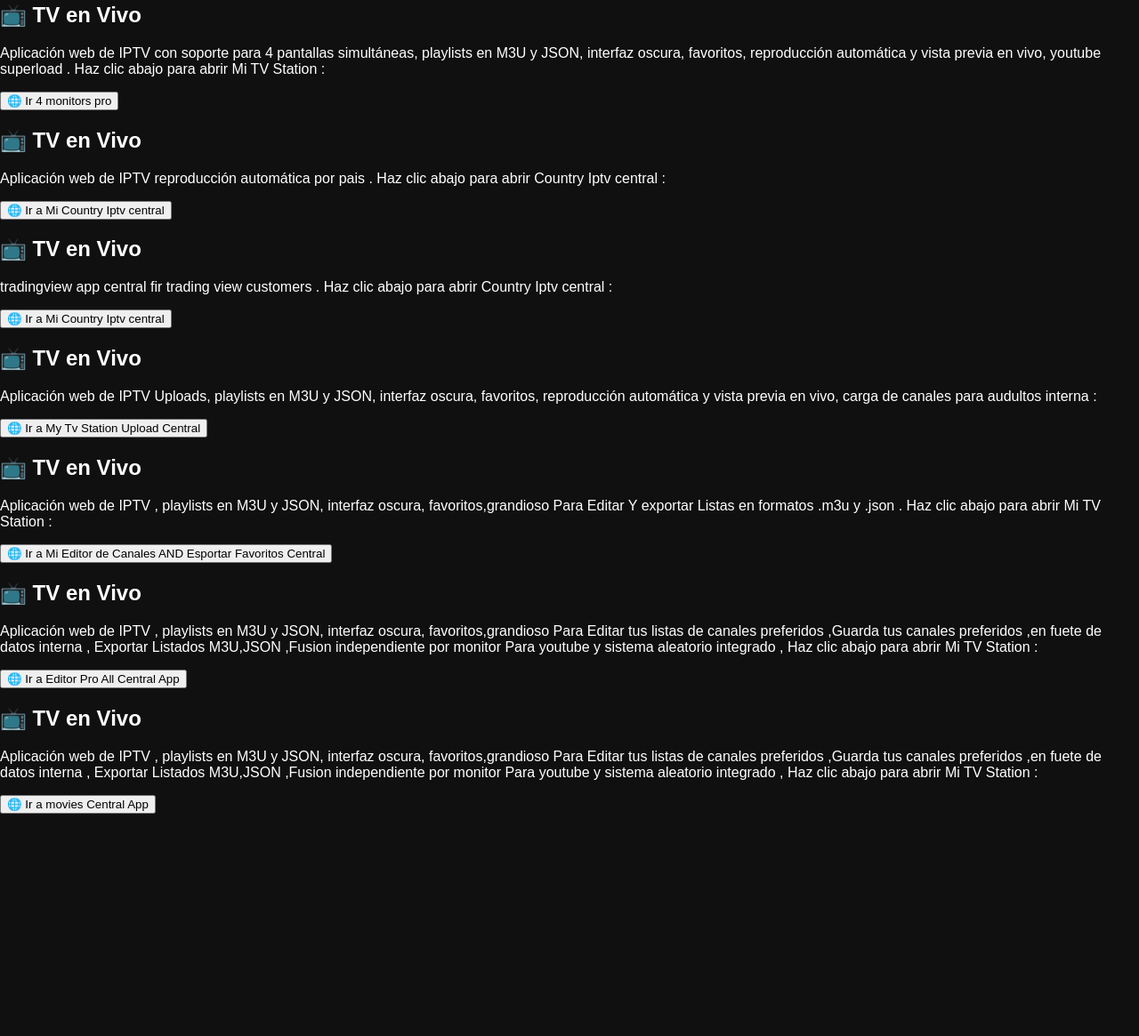
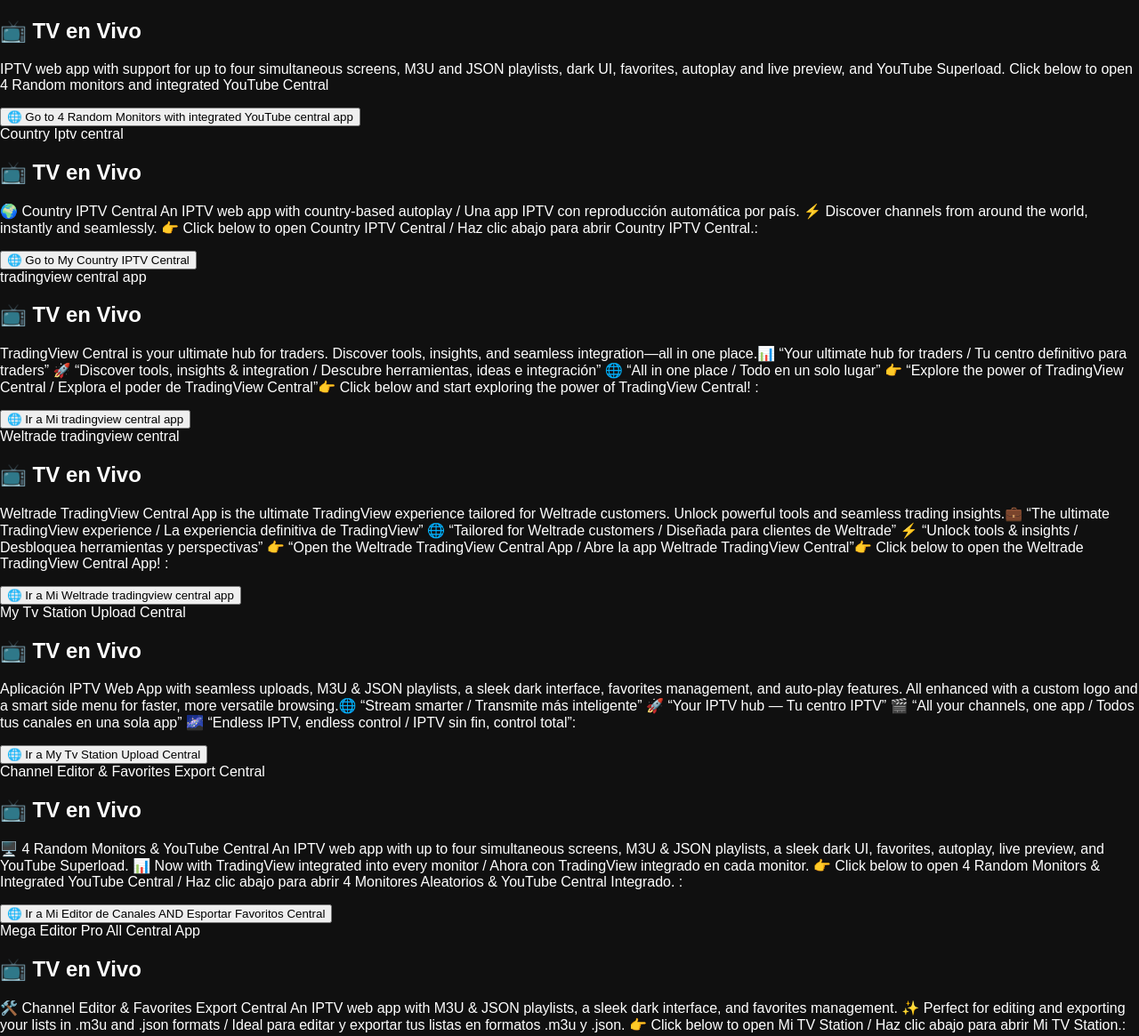
Before and after one commit to cuervo-123/weltrade-trading-view-central-app, a plain HTML site: page index.html in a window 1280 px wide. Shown: the part 791-1956 px from the top of the page at 89% size. Before the commit the page ends 1706 px from the top, so only its background shows below. Drawn offline with nearby package versions, Linux system fonts and the light colour scheme.

Commit message:
Refactor index.html layout and content
Updated layout and content for various sections, corrected typos, and changed iframe source.

```diff
--- a/index.html
+++ b/index.html
@@ -35,8 +35,8 @@
     }
     .toolbox {
       position: absolute;
-      top: 10px;
-      left: 10px;
+      bottom: 10px;
+      right: 10px;
       background: rgba(0,0,0,0.7);
       padding: 10px;
       border-radius: 5px;
@@ -57,7 +57,7 @@
     }
     .overlay-message {
       position: absolute;
-      botton: 10px;
+      bottom: 10px;
       right: 10px;
       background: rgba(0, 0, 0, 0.8);
       padding: 8px 12px;
@@ -80,8 +80,8 @@
     }
     #btn-volver {
       position: absolute;
-      top: 10px;
-      left: 50%;
+      bottom: 10px;
+      list-style-position: 50%;
       transform: translateX(-50%);
       z-index: 6;
       background: #ff4444;
@@ -112,7 +112,7 @@
     </div>
     <div class="overlay-message" id="modo-actual"></div>
     <button id="btn-volver" onclick="volverAGrafico()">🔙 Volver al gráfico</button>
-    <iframe id="tv-iframe" src="https://www.weltrade.com/tools/charts/"></iframe>
+    <iframe id="tv-iframe" src="https://charts.deriv.com/deriv"></iframe>
   </div>
 
   <script src="https://cdn.jsdelivr.net/npm/html2canvas@1.4.1/dist/html2canvas.min.js"></script>
@@ -125,59 +125,94 @@
 <!-- Contenido -->
 <div id="content">
 
-  <!-- 4 monitores Aleatorios  y youtube integrado  -->
+  4 Random monitors and integrated YouTube Central
 <div id="tv" class="section active">
   <h2>📺 TV en Vivo</h2>
-  <p>Aplicación web de IPTV con soporte para 4 pantallas simultáneas, playlists en M3U y JSON, interfaz oscura, favoritos, reproducción automática y vista previa en vivo, youtube  superload . Haz clic abajo para abrir Mi TV Station :</p>
+  <p>IPTV web app with support for up to four simultaneous screens, M3U and JSON playlists, dark UI, favorites, autoplay and live preview, and YouTube Superload. Click below to open 4 Random monitors and integrated YouTube Central </p>
   <button onclick="window.location.href='https://cuervo-123.github.io/mi-tv-station-v-10.1/'">
-    🌐 Ir 4 monitors pro
+    🌐 Go to 4 Random Monitors with integrated YouTube central app
   </button>
 </div>
 
-<!-- Country Iptv central-->
+Country Iptv central
 <div id="tv" class="section active">
   <h2>📺 TV en Vivo</h2>
-  <p>Aplicación web de IPTV  reproducción automática por pais  . Haz clic abajo para abrir Country Iptv central :</p>
+  <p>🌍 Country IPTV Central
+An IPTV web app with country-based autoplay / Una app IPTV con reproducción automática por país.
+⚡ Discover channels from around the world, instantly and seamlessly.
+👉 Click below to open Country IPTV Central / Haz clic abajo para abrir Country IPTV Central.:</p>
   <button onclick="window.location.href='https://cuervo-123.github.io/tv4you/'">
-    🌐 Ir a Mi Country Iptv central
+    🌐 Go to My Country IPTV Central
   </button>
 </div>
-<!-- Weltrade tradingview app central-->
+tradingview central app
 <div id="tv" class="section active">
   <h2>📺 TV en Vivo</h2>
-  <p>tradingview app central fir trading view customers  . Haz clic abajo para abrir Country Iptv central :</p>
+  <p> TradingView Central is your ultimate hub for traders.
+Discover tools, insights, and seamless integration—all in one place.📊 “Your ultimate hub for traders / Tu centro definitivo para traders”
+🚀 “Discover tools, insights & integration / Descubre herramientas, ideas e integración”
+🌐 “All in one place / Todo en un solo lugar”
+👉 “Explore the power of TradingView Central / Explora el poder de TradingView Central”👉 Click below and start exploring the power of TradingView Central! :</p>
   <button onclick="window.location.href='https://cuervo-123.github.io/tv-trading-view-central-app-for-traders/'">
-    🌐 Ir a Mi Country Iptv central
+    🌐 Ir a Mi tradingview central app
   </button>
 </div>
-<!-- My Tv Station Upload Central -->
+
+
+ Weltrade tradingview central
+<div id="tv" class="section active">
+  <h2>📺 TV en Vivo</h2>
+  <p> Weltrade TradingView Central App is the ultimate TradingView experience tailored for Weltrade customers.
+Unlock powerful tools and seamless trading insights.💼 “The ultimate TradingView experience / La experiencia definitiva de TradingView”
+🌐 “Tailored for Weltrade customers / Diseñada para clientes de Weltrade”
+⚡ “Unlock tools & insights / Desbloquea herramientas y perspectivas”
+👉 “Open the Weltrade TradingView Central App / Abre la app Weltrade TradingView Central”👉 Click below to open the Weltrade TradingView Central App! :</p>
+  <button onclick="window.location.href='https://cuervo-123.github.io/weltrade-trading-view-central-app/'">
+    🌐 Ir a Mi Weltrade tradingview central app
+  </button>
+</div>
+
+My Tv Station Upload Central
 <div id="tv" class="section active">
 <h2>📺 TV en Vivo</h2>
-<p>Aplicación web de IPTV Uploads, playlists en M3U y JSON, interfaz oscura, favoritos, reproducción automática y vista previa en vivo, carga  de canales para  audultos  interna   :</p>
+<p>Aplicación IPTV Web App with seamless uploads, M3U & JSON playlists, a sleek dark interface, favorites management, and auto-play features.
+All enhanced with a custom logo and a smart side menu for faster, more versatile browsing.🌐 “Stream smarter / Transmite más inteligente”
+🚀 “Your IPTV hub — Tu centro IPTV”
+🎬 “All your channels, one app / Todos tus canales en una sola app”
+🌌 “Endless IPTV, endless control / IPTV sin fin, control total”:</p>
 <button onclick="window.location.href='https://cuervo-123.github.io/mi-tv-station/'">
   🌐 Ir a My Tv Station Upload Central
 </button>
 </div>
-<!-- Editor  de  Canales AND Esportar Favoritos Central )-->
+Channel Editor & Favorites Export Central
 <div id="tv" class="section active">
 <h2>📺 TV en Vivo</h2>
-<p>Aplicación web de IPTV , playlists en M3U y JSON, interfaz oscura, favoritos,grandioso  Para Editar Y  exportar Listas  en formatos .m3u y .json . Haz clic abajo para abrir Mi TV Station :</p>
+<p>🖥️ 4 Random Monitors & YouTube Central
+An IPTV web app with up to four simultaneous screens, M3U & JSON playlists, a sleek dark UI, favorites, autoplay, live preview, and YouTube Superload.
+📊 Now with TradingView integrated into every monitor / Ahora con TradingView integrado en cada monitor.
+👉 Click below to open 4 Random Monitors & Integrated YouTube Central / Haz clic abajo para abrir 4 Monitores Aleatorios & YouTube Central Integrado. :</p>
 <button onclick="window.location.href='https://cuervo-123.github.io/GLOBALTV4YOU/'">
   🌐 Ir a Mi Editor  de  Canales AND Esportar Favoritos Central
 </button>
 </div>
-<!-- Mega Editor Pro  All Central App )-->
+Mega Editor Pro  All Central App
 <div id="tv" class="section active">
 <h2>📺 TV en Vivo</h2>
-<p>Aplicación web de IPTV , playlists en M3U y JSON, interfaz oscura, favoritos,grandioso  Para Editar tus listas de canales preferidos  ,Guarda  tus canales preferidos ,en fuete de datos interna , Exportar Listados M3U,JSON  ,Fusion independiente por monitor Para youtube y sistema aleatorio integrado ,  Haz clic abajo para abrir Mi TV Station :</p>
+<p>🛠️ Channel Editor & Favorites Export Central
+An IPTV web app with M3U & JSON playlists, a sleek dark interface, and favorites management.
+✨ Perfect for editing and exporting your lists in .m3u and .json formats / Ideal para editar y exportar tus listas en formatos .m3u y .json.
+👉 Click below to open Mi TV Station / Haz clic abajo para abrir Mi TV Station.:</p>
 <button onclick="window.location.href='https://cuervo-123.github.io/Editor-iptv-Plus/'">
-  🌐 Ir a Editor Pro  All Central App
+  🌐 Ir a Mega Editor Pro  All Central App
 </button>
 </div>
-  <!-- MOVIES Central App )-->
+  MOVIES Central App
 <div id="tv" class="section active">
 <h2>📺 TV en Vivo</h2>
-<p>Aplicación web de IPTV , playlists en M3U y JSON, interfaz oscura, favoritos,grandioso  Para Editar tus listas de canales preferidos  ,Guarda  tus canales preferidos ,en fuete de datos interna , Exportar Listados M3U,JSON  ,Fusion independiente por monitor Para youtube y sistema aleatorio integrado ,  Haz clic abajo para abrir Mi TV Station :</p>
+<p>🎥 Movies Central App
+Your ultimate hub for nonstop movies and entertainment / Tu centro definitivo para películas y entretenimiento sin fin.
+🌌 Stream with a sleek dark interface, favorites, and autoplay features.
+👉 Click below to open Movies Central App / Haz clic abajo para abrir Movies Central App.:</p>
 <button onclick="window.location.href='https://movie-verse-sage.vercel.app/'">
   🌐 Ir a movies Central App
 </button>
```
